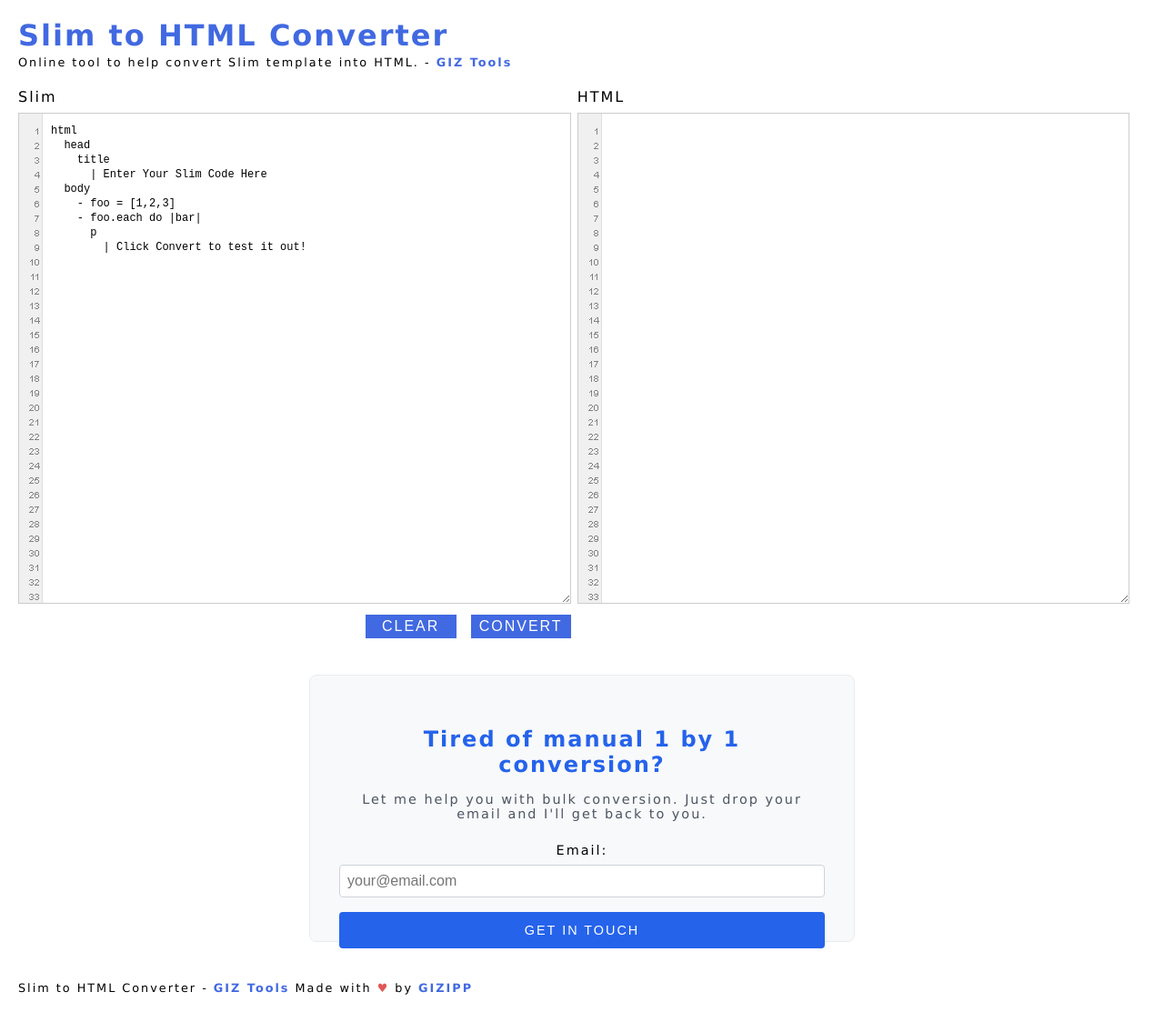
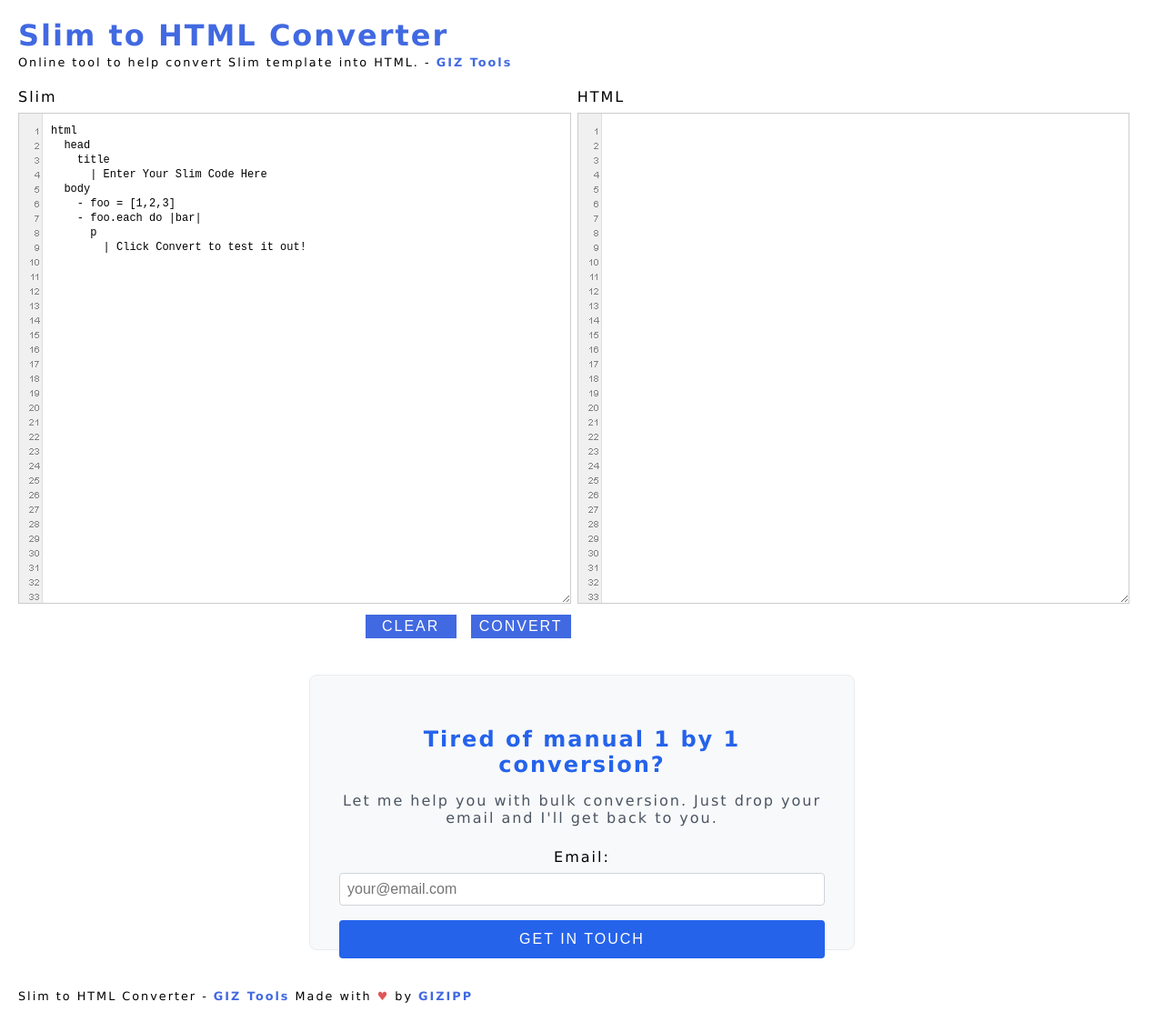
Before and after one commit to gizipp/tools.gizipp.com, a Jekyll site: the page built from _tools/slim-to-html.html, in a window 1280 px wide. Shown: the whole page at 91% size. Built offline with Jekyll 4.4.1, drawn with Linux system fonts in a browser that asks for light colours.

Commit message:
Revert "update"
This reverts commit 35525137a3eb0d4fa2f3a6b375d8f77b58d8451d.

```diff
--- a/_layouts/tools.html
+++ b/_layouts/tools.html
@@ -89,70 +89,6 @@
         margin-top: 20px;
       }
 
-      .cta-section {
-        text-align: center;
-        margin: 20px auto;
-        max-width: 500px;
-        padding: 1rem;
-        background: #f8f9fa;
-        border-radius: 8px;
-        border: 1px solid #e9ecef;
-      }
-
-      .cta-section h3 {
-        margin-bottom: 0.5rem;
-        color: #2563eb;
-        font-size: 1.2rem;
-      }
-
-      .cta-section p {
-        margin-bottom: 1rem;
-        color: #4b5563;
-        font-size: 0.9rem;
-      }
-
-      .contact-form {
-        margin-top: 0.5rem;
-      }
-
-      .form-group {
-        margin-bottom: 0.5rem;
-      }
-
-      .form-group label {
-        display: block;
-        margin-bottom: 0.25rem;
-        font-weight: 500;
-        font-size: 0.9rem;
-      }
-
-      .form-group input,
-      .form-group textarea {
-        width: 100%;
-        padding: 0.4rem;
-        border: 1px solid #ced4da;
-        border-radius: 4px;
-        font-size: 0.9rem;
-      }
-
-      .form-group textarea {
-        resize: vertical;
-        min-height: 60px;
-      }
-
-      .submit-btn {
-        background: #2563eb;
-        color: white;
-        border: none;
-        padding: 0.5rem 1rem;
-        border-radius: 4px;
-        font-weight: 500;
-        cursor: pointer;
-        transition: background-color 0.2s;
-        width: 100%;
-        font-size: 0.9rem;
-      }
-
     </style>
   </head>
   <body>
```
